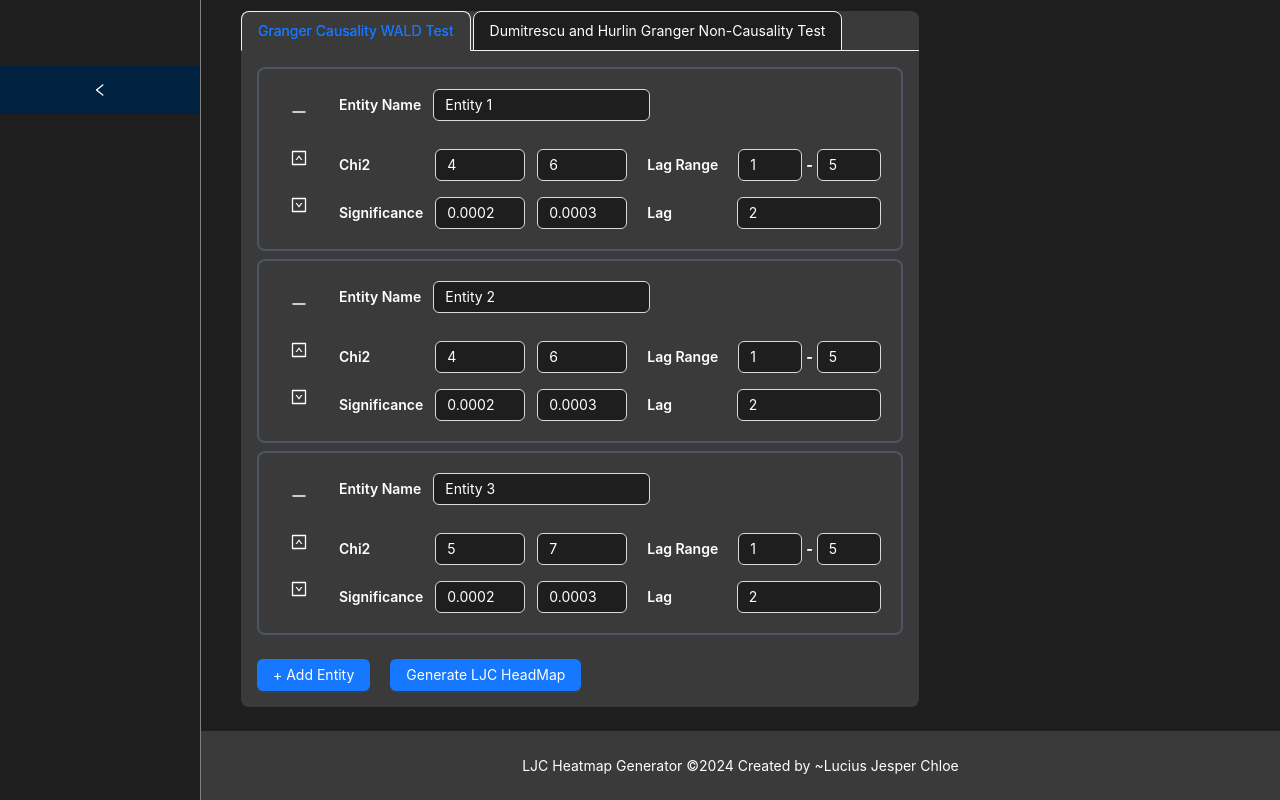
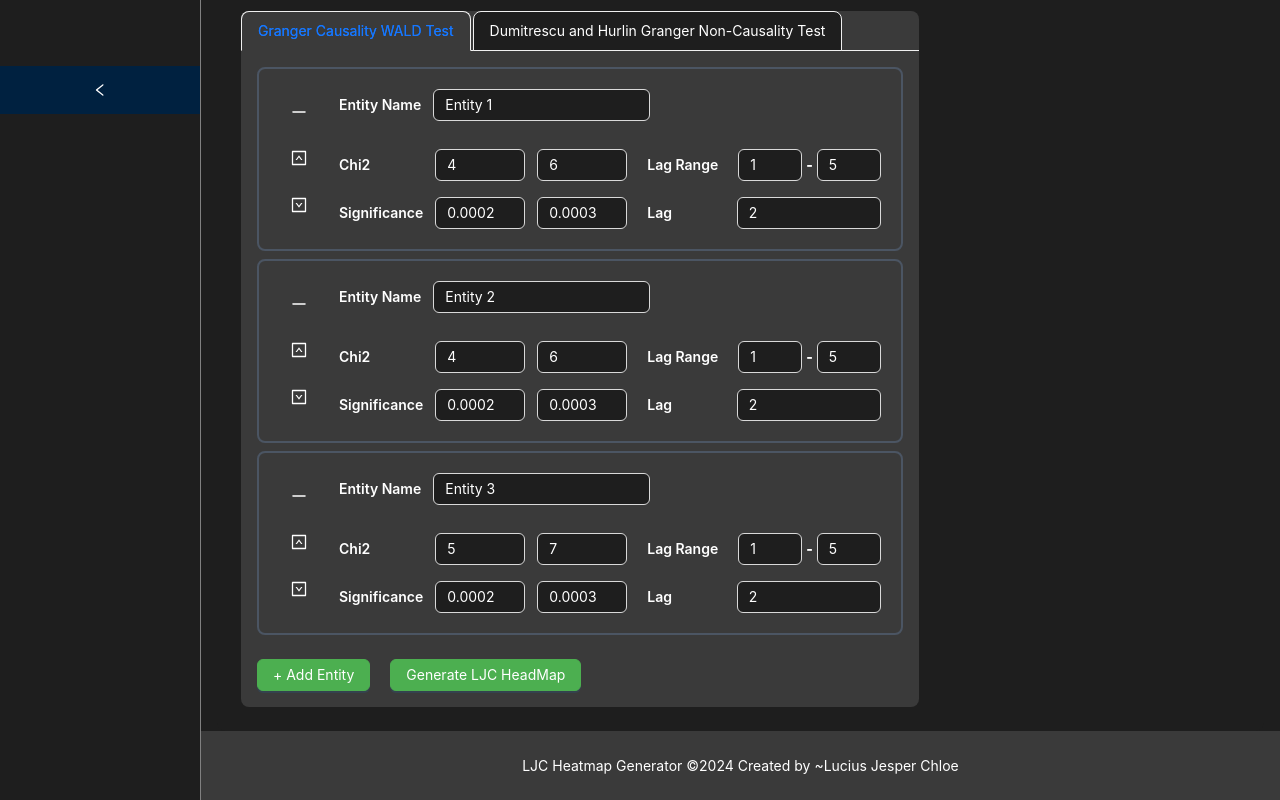
Before and after one commit to LuciusJesperChloe/LJC-HeatMap, a React (Create React App) app: page / in a window 1280 px wide. Shown: the part 686-1486 px from the top of the page. Built offline with nearby package versions, Linux system fonts and the light colour scheme.

Commit message:
Update RcegPage.tsx

```diff
--- a/src/pages/rceg/RcegPage.tsx
+++ b/src/pages/rceg/RcegPage.tsx
@@ -1032,10 +1032,10 @@ const RcegPage = () => {
                     ))}
                     {/* Buttons */}
                     <div className="flex flex-row gap-5 m-4">
-                      <Button type="primary" onClick={addAnotherEntity}>
+                      <Button type="primary" style={{ backgroundColor: '#4CAF50', borderColor: '#4CAF50', color: 'white' }} onClick={addAnotherEntity}>
                         + Add Entity
                       </Button>
-                      <Button type="primary" onClick={generateLJCHeadMap}>
+                      <Button type="primary" style={{ backgroundColor: '#4CAF50', borderColor: '#4CAF50', color: 'white' }} onClick={generateLJCHeadMap}>
                         Generate LJC HeadMap
                       </Button>
                     </div>
```
